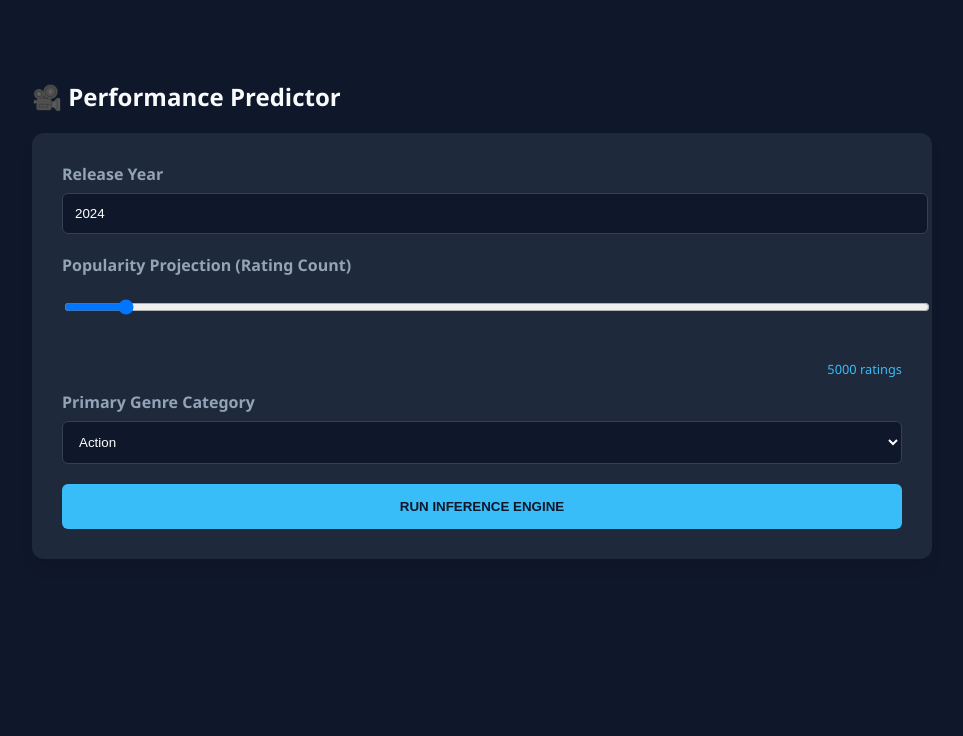
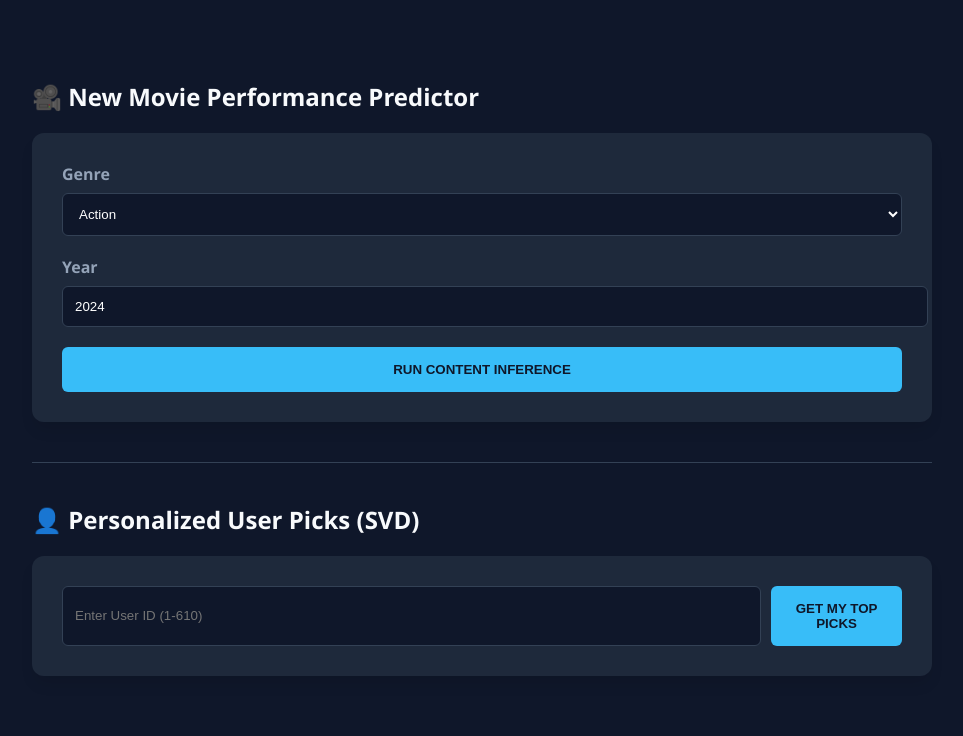
Before and after one commit to ronnyashy/ML_Final_Website, a Flask app: page /recommend in a window 1280 px wide. Shown: the part 106-842 px from the top of the page, without its empty margins (158-1121 px from the left). Before the commit the page ends 665 px from the top, so only its background shows below. Run offline with Flask 3, Linux system fonts and the light colour scheme.

Commit message:
additions for the svd

```diff
--- a/app.py
+++ b/app.py
@@ -5,17 +5,27 @@ from flask import Flask, render_template, request, jsonify
 
 app = Flask(__name__)
 
-# --- Load Content-Based Assets ---
+# --- Configuration ---
+BASE_DIR = os.path.dirname(os.path.abspath(__file__))
+MODELS_DIR = os.path.join(BASE_DIR, 'models')
+
+# --- Load Assets ---
 try:
-    BASE_DIR = os.path.dirname(os.path.abspath(__file__))
-    # Exact filenames from your mate's files
-    model = joblib.load(os.path.join(BASE_DIR, 'models', 'ridge_regressor.pkl'))
-    scaler = joblib.load(os.path.join(BASE_DIR, 'models', 'feature_scaler.pkl'))
-    cols = joblib.load(os.path.join(BASE_DIR, 'models', 'feature_columns.pkl'))
-    print(f"✅ AI Engine Online. Features Loaded: {len(cols)}")
+    # Content-Based Models
+    model_reg = joblib.load(os.path.join(MODELS_DIR, 'ridge_regressor.pkl'))
+    scaler = joblib.load(os.path.join(MODELS_DIR, 'feature_scaler.pkl'))
+    cols = joblib.load(os.path.join(MODELS_DIR, 'feature_columns.pkl'))
+
+    # Collaborative Model (SVD)
+    svd_model = joblib.load(os.path.join(MODELS_DIR, 'svd_personalized.pkl'))
+
+    # Title Mapping
+    movies_df = pd.read_csv(os.path.join(BASE_DIR, 'movies.csv'))
+
+    print("✅ All AI Modules & Data Loaded Successfully")
 except Exception as e:
-    print(f"❌ Critical Load Error: {e}")
-    model = scaler = cols = None
+    print(f"❌ Error Loading Assets: {e}")
+    model_reg = scaler = cols = svd_model = movies_df = None
 
 @app.route('/')
 def home():
@@ -25,40 +35,56 @@ def home():
 def recommend_page():
     return render_template('recommendations.html')
 
+# --- Feature 1: Content-Based Prediction (For New Content) ---
 @app.route('/api/predict', methods=['POST'])
 def predict_rating():
-    if not model:
-        return jsonify({"error": "AI Model not initialized"}), 500
+    data = request.json
+    input_df = pd.DataFrame(0.0, index=[0], columns=cols)
+    input_df['release_year'] = float(data.get('year', 2024))
+    input_df['rating_count'] = float(data.get('popularity', 5000))
+    genre = data.get('genre')
+    if genre in cols:
+        input_df[genre] = 1.0
 
     try:
-        data = request.json
-        # Create a zero-filled vector for all 1,151 features
-        input_df = pd.DataFrame(0.0, index=[0], columns=cols)
-
-        # Mapping inputs to the exact feature names in feature_columns.pkl
-        input_df['release_year'] = float(data.get('year', 2024))
-        input_df['rating_count'] = float(data.get('popularity', 5000))
-
-        # Setting the specific genre feature to 1.0 (hot-encoding)
-        genre = data.get('genre')
-        if genre in cols:
-            input_df[genre] = 1.0
-
-        # Perform AI Inference
         scaled_features = scaler.transform(input_df)
-        prediction = model.predict(scaled_features)[0]
-
-        # Clamp result to MovieLens star range (0.5 to 5.0)
+        prediction = model_reg.predict(scaled_features)[0]
         final_score = max(0.5, min(5.0, round(float(prediction), 2)))
-
         return jsonify({
             "status": "success",
             "predicted_rating": final_score,
-            "business_impact": "High Priority" if final_score >= 3.8 else "Standard Acquisition"
+            "impact": "High Potential" if final_score >= 3.8 else "Standard Performance"
         })
     except Exception as e:
-        print(f"❌ Inference Error: {e}")
-        return jsonify({"error": "Prediction failed. Check backend logs."}), 400
+        return jsonify({"error": str(e)}), 400
+
+# --- Feature 2: Collaborative Filtering (For User Picks) ---
+@app.route('/api/user-recommend/<user_id>')
+def get_user_picks(user_id):
+    if not svd_model or movies_df is None:
+        return jsonify({"error": "SVD Model not loaded"}), 500
+
+    try:
+        # Sample a few diverse movies to recommend from
+        # We'll take the first 1000 movies from the CSV for speed
+        sample_movies = movies_df.head(1000)
+
+        predictions = []
+        for _, row in sample_movies.iterrows():
+            m_id = row['movieId']
+            # SVD Prediction
+            pred = svd_model.predict(str(user_id), str(m_id))
+            predictions.append({
+                "title": row['title'],
+                "score": round(pred.est, 2),
+                "genres": row['genres']
+            })
+
+        # Sort and take Top 5
+        predictions.sort(key=lambda x: x['score'], reverse=True)
+        return jsonify(predictions[:5])
+    except Exception as e:
+        return jsonify({"error": str(e)}), 400
 
 if __name__ == '__main__':
     app.run(debug=True)
--- a/requirements.txt
+++ b/requirements.txt
@@ -4,4 +4,5 @@ scikit-learn==1.4.2
 joblib==1.3.2
 xgboost==2.0.0
 gunicorn==21.2.0
+scikit-surprise==1.1.4
 numpy<2.0.0
--- a/static/app.js
+++ b/static/app.js
@@ -1,27 +1,40 @@
 async function calculateAI() {
     const year = document.getElementById('movieYear').value;
     const genre = document.getElementById('movieGenre').value;
-    const popularity = document.getElementById('moviePop').value;
     const resDiv = document.getElementById('results');
-
-    document.getElementById('score').innerText = "Calculating...";
+    document.getElementById('score').innerText = "...";
     resDiv.style.display = "block";
 
+    const response = await fetch('/api/predict', {
+        method: 'POST',
+        headers: { 'Content-Type': 'application/json' },
+        body: JSON.stringify({ year, genre, popularity: 5000 })
+    });
+    const data = await response.json();
+    document.getElementById('score').innerText = data.predicted_rating;
+    document.getElementById('impact').innerText = data.impact;
+}
+
+async function fetchPersonalized() {
+    const uid = document.getElementById('userId').value;
+    const grid = document.getElementById('userResults');
+    grid.innerHTML = "<p>Analyzing your taste profile...</p>";
+
     try {
-        const response = await fetch('/api/predict', {
-            method: 'POST',
-            headers: { 'Content-Type': 'application/json' },
-            body: JSON.stringify({ year, genre, popularity })
+        const response = await fetch(`/api/user-recommend/${uid}`);
+        const movies = await response.json();
+
+        grid.innerHTML = "";
+        movies.forEach(m => {
+            grid.innerHTML += `
+                <div class="data-card" style="margin-bottom: 10px; padding: 15px; background: #1e293b; border-radius: 8px;">
+                    <div style="color: #38bdf8; font-weight: bold;">Match: ${m.score} ★</div>
+                    <div style="font-size: 1.1rem; margin: 5px 0;">${m.title}</div>
+                    <div style="font-size: 0.8rem; color: #94a3b8;">${m.genres}</div>
+                </div>
+            `;
         });
-
-        const data = await response.json();
-        if(data.status === "success") {
-            document.getElementById('score').innerText = data.predicted_rating;
-            document.getElementById('impact').innerText = data.business_impact;
-        } else {
-            alert("Model Error: " + data.error);
-        }
     } catch (e) {
-        console.error("Link to AI server failed.");
+        grid.innerHTML = "Error loading recommendations.";
     }
 }
--- a/templates/recommendations.html
+++ b/templates/recommendations.html
@@ -2,7 +2,7 @@
 <html lang="en">
 <head>
     <meta charset="UTF-8">
-    <title>AI Success Predictor</title>
+    <title>AI Recommendations</title>
     <link rel="stylesheet" href="{{ url_for('static', filename='movie.css') }}">
     <script defer src="{{ url_for('static', filename='app.js') }}"></script>
 </head>
@@ -13,47 +13,33 @@
     </nav>
 
     <div class="dashboard-container">
-        <h2>🎥 Performance Predictor</h2>
-        <div class="input-group">
-            <label>Release Year</label>
-            <input type="number" id="movieYear" value="2024">
-
-            <label>Popularity Projection (Rating Count)</label>
-            <input type="range" id="moviePop" min="1" max="100000" value="5000"
-                   oninput="document.getElementById('pVal').innerText = this.value">
-            <p style="text-align: right; font-size: 0.8rem; color: var(--accent);"><span id="pVal">5000</span> ratings</p>
-
-            <label>Primary Genre Category</label>
-            <select id="movieGenre">
-                <option value="Action">Action</option>
-                <option value="Adventure">Adventure</option>
-                <option value="Animation">Animation</option>
-                <option value="Children">Children</option>
-                <option value="Comedy">Comedy</option>
-                <option value="Crime">Crime</option>
-                <option value="Documentary">Documentary</option>
-                <option value="Drama">Drama</option>
-                <option value="Fantasy">Fantasy</option>
-                <option value="Film-Noir">Film-Noir</option>
-                <option value="Horror">Horror</option>
-                <option value="IMAX">IMAX</option>
-                <option value="Musical">Musical</option>
-                <option value="Mystery">Mystery</option>
-                <option value="Romance">Romance</option>
-                <option value="Sci-Fi">Sci-Fi</option>
-                <option value="Thriller">Thriller</option>
-                <option value="War">War</option>
-                <option value="Western">Western</option>
-            </select>
-
-            <button onclick="calculateAI()">RUN INFERENCE ENGINE</button>
+        <div class="card-section">
+            <h2>🎥 New Movie Performance Predictor</h2>
+            <div class="input-group">
+                <label>Genre</label>
+                <select id="movieGenre">
+                    <option value="Action">Action</option><option value="Sci-Fi">Sci-Fi</option>
+                    <option value="Drama">Drama</option><option value="Comedy">Comedy</option>
+                </select>
+                <label>Year</label>
+                <input type="number" id="movieYear" value="2024">
+                <button onclick="calculateAI()">RUN CONTENT INFERENCE</button>
+            </div>
+            <div id="results" class="result-card" style="display: none;">
+                <div class="rating-score" id="score">0.0</div>
+                <p id="impact" class="badge">--</p>
+            </div>
         </div>
 
-        <div id="results" class="result-card" style="display: none;">
-            <p style="text-transform: uppercase; letter-spacing: 2px;">Predicted Rating Score</p>
-            <div class="rating-score" id="score">0.0</div>
-            <p id="impact" class="badge">--</p>
-            <p style="margin-top: 20px; font-size: 0.8rem; color: #64748b;">Engine: Ridge Regressor | Feature Vector: 1151-Dim</p>
+        <hr style="border: 0; border-top: 1px solid #334155; margin: 40px 0;">
+
+        <div class="card-section">
+            <h2>👤 Personalized User Picks (SVD)</h2>
+            <div class="input-group" style="display: flex; gap: 10px;">
+                <input type="number" id="userId" placeholder="Enter User ID (1-610)" style="margin: 0;">
+                <button onclick="fetchPersonalized()" style="width: auto;">GET MY TOP PICKS</button>
+            </div>
+            <div id="userResults" class="movie-grid"></div>
         </div>
     </div>
 </body>
```
Also changed, not shown: movies.csv (added), 1 other file.
